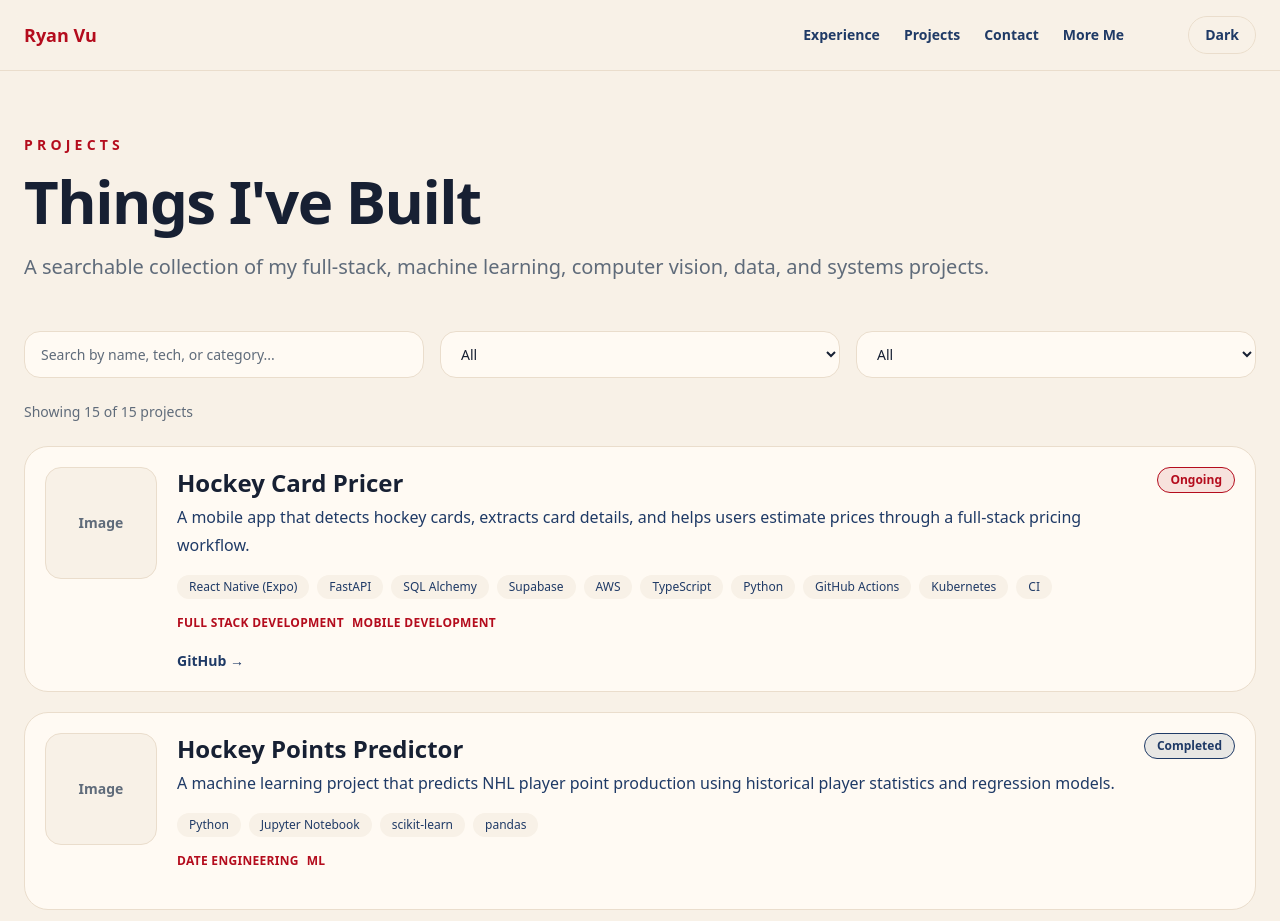
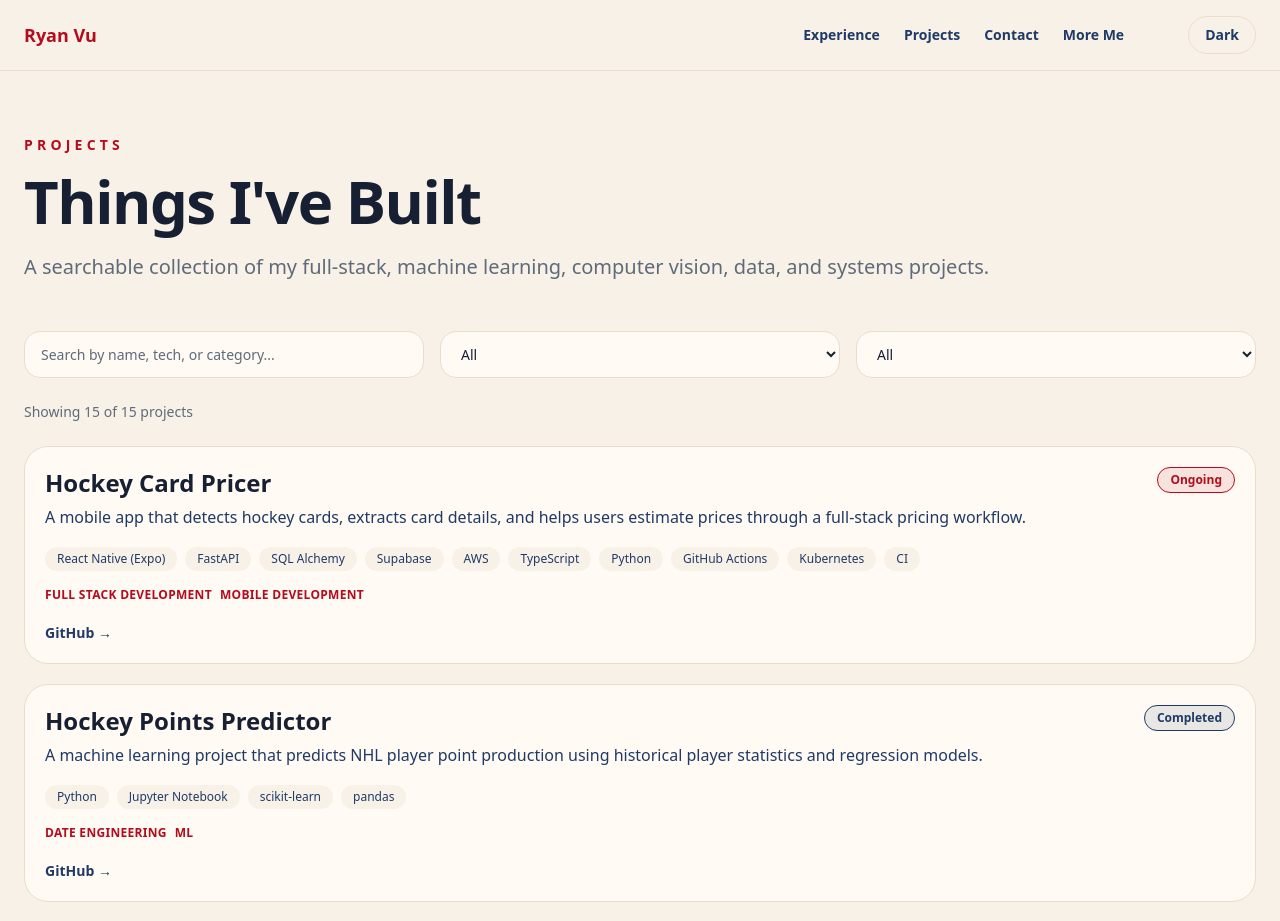
Before and after one commit to vuer13/ryan-vu-portfolio, a Next.js app: page /projects in a window 1280 px wide. Shown: the top 921 px of the page. Built offline with nearby package versions, Linux system fonts and the light colour scheme.

Commit message:
chore: added project github links

```diff
--- a/src/components/ProjectsList.tsx
+++ b/src/components/ProjectsList.tsx
@@ -116,20 +116,6 @@ export default function ProjectsList({ projects }: ProjectsListProps) {
                         key={project.title}
                         className="flex flex-col gap-5 rounded-3xl border border-border bg-card p-5 transition hover:border-primary md:flex-row"
                     >
-                        <div className="flex h-28 w-28 flex-none items-center justify-center rounded-2xl border border-border bg-background text-sm font-semibold text-muted">
-                            {project.image ? (
-                                <Image
-                                    src={project.image.src}
-                                    alt={project.image.alt}
-                                    width={112}
-                                    height={112}
-                                    className="h-full w-full rounded-2xl object-cover"
-                                />
-                            ) : (
-                                <span>Image</span>
-                            )}
-                        </div>
-
                         <div className="flex-1">
                             <div className="flex flex-col justify-between gap-3 sm:flex-row sm:items-start">
                                 <div>
--- a/src/data/project.ts
+++ b/src/data/project.ts
@@ -1,18 +1,11 @@
 export type Status = "Completed" | "Ongoing";
-
-export type Photo = {
-    src: string;
-    alt: string;
-};
 
 export type Project = {
     title: string;
     description: string;
-    image?: Photo;
     tech: string[];
     github?: string;
     demo?: string;
-    highlights: string;
     category: string[];
     status: Status;
 };
@@ -35,7 +28,6 @@ export const projects: Project[] = [
             "CI",
         ],
         github: "https://github.com/vuer13/hockey-card-pricer",
-        highlights: "",
         category: ["Full Stack Development", "Mobile Development"],
         status: "Ongoing",
     },
@@ -44,8 +36,7 @@ export const projects: Project[] = [
         description:
             "A machine learning project that predicts NHL player point production using historical player statistics and regression models.",
         tech: ["Python", "Jupyter Notebook", "scikit-learn", "pandas"],
-        github: "",
-        highlights: "",
+        github: "https://github.com/vuer13/nhl-player-predictor",
         category: ["Date Engineering", "ML"],
         status: "Completed",
     },
@@ -54,8 +45,7 @@ export const projects: Project[] = [
         description:
             "A deep learning object detection model trained to locate hockey cards in images using Faster R-CNN.",
         tech: ["Python", "PyTorch"],
-        github: "",
-        highlights: "",
+        github: "https://github.com/vuer13/FasterRCNN-HockeyCardSegmentation",
         category: ["Computer Vision", "Deep Learning"],
         status: "Completed",
     },
@@ -64,8 +54,7 @@ export const projects: Project[] = [
         description:
             "A convolutional neural network for classifying retinal disease from medical eye images.",
         tech: ["Python", "Tensorflow"],
-        github: "",
-        highlights: "",
+        github: "https://github.com/vuer13/retina-disease-cnn",
         category: ["Computer Vision", "Deep Learning"],
         status: "Completed",
     },
@@ -74,8 +63,7 @@ export const projects: Project[] = [
         description:
             "A full-stack journaling app that lets users write entries, store them securely, and generate AI-powered reflections.",
         tech: ["React", "Express.js", "Node.js", "Mongo", "JavaScript"],
-        github: "",
-        highlights: "",
+        github: "https://github.com/vuer13/Journal-Daily",
         category: ["Full Stack", "Web Development"],
         status: "Completed",
     },
@@ -84,8 +72,7 @@ export const projects: Project[] = [
         description:
             "A Chrome extension designed to improve webpage accessibility and readability for users with visual difficulties.",
         tech: ["JavaScript", "HTML", "CSS"],
-        github: "",
-        highlights: "",
+        github: "https://github.com/vuer13/vision-aid",
         category: ["Chrome Extension"],
         status: "Completed",
     },
@@ -94,8 +81,7 @@ export const projects: Project[] = [
         description:
             "A database-backed web application for managing farm, crop, customer, and transaction data.",
         tech: ["Oracle RDBMS", "JavaScript", "SQL", "Node.js", "Express.js"],
-        github: "",
-        highlights: "",
+        github: "https://github.com/vuer13/Farmer_Database_Management",
         category: ["Database", "Web Development", "Full Stack Development"],
         status: "Completed",
     },
@@ -104,8 +90,7 @@ export const projects: Project[] = [
         description:
             "A Java desktop application for tracking personal health information through a simple Swing-based interface.",
         tech: ["Java", "Java Swing"],
-        github: "",
-        highlights: "",
+        github: "https://github.com/vuer13/Health-Tracker",
         category: ["Software Construction"],
         status: "Completed",
     },
@@ -114,8 +99,7 @@ export const projects: Project[] = [
         description:
             "A low-level C systems project implementing user-level threading and cooperative scheduling.",
         tech: ["C"],
-        github: "",
-        highlights: "",
+        github: "https://github.com/vuer13/uthreads",
         category: ["Computer Systems"],
         status: "Ongoing",
     },
@@ -124,8 +108,7 @@ export const projects: Project[] = [
         description:
             "A GPT-style Transformer model implemented from scratch in PyTorch for next-token prediction.",
         tech: ["Python", "PyTorch", "JaxTyping"],
-        github: "",
-        highlights: "",
+        github: "https://github.com/vuer13/Transformer",
         category: ["Machine Learning"],
         status: "Ongoing",
     },
@@ -134,8 +117,7 @@ export const projects: Project[] = [
         description:
             "A machine learning and data analysis project using New York dataset features to clean, explore, and model real-world trends.",
         tech: ["Python", "pandas", "scikit-learn"],
-        github: "",
-        highlights: "",
+        github: "https://github.com/vuer13/CPSC330-HW5",
         category: ["Data Analysis", "Data Engineering", "Machine Learning"],
         status: "Completed",
     },
@@ -151,8 +133,7 @@ export const projects: Project[] = [
             "Gemini",
             "Eleven Labs",
         ],
-        github: "",
-        highlights: "",
+        github: "https://github.com/vuer13/Stormhacks-FutureVent",
         category: ["Hackathon", "Full Stack Development", "Web Development"],
         status: "Completed",
     },
@@ -161,8 +142,7 @@ export const projects: Project[] = [
         description:
             "A Streamlit dashboard for visualizing stock performance and running Monte Carlo simulations for portfolio analysis.",
         tech: ["Python", "Streamlit"],
-        github: "",
-        highlights: "",
+        github: "https://github.com/vuer13/Health-Tracker",
         category: ["Monte Carlo", "Statistics"],
         status: "Completed",
     },
@@ -171,8 +151,7 @@ export const projects: Project[] = [
         description:
             "A C++ data structures project that manipulates image data using linked list-based representations.",
         tech: ["C++"],
-        github: "",
-        highlights: "",
+        github: "https://github.com/vuer13/LinkedLists-Photo",
         category: ["Data Structures and Algorithms"],
         status: "Completed",
     },
@@ -181,8 +160,7 @@ export const projects: Project[] = [
         description:
             "A C++ image processing project that uses a ternary tree structure to recursively represent and manipulate images.",
         tech: ["C++"],
-        github: "",
-        highlights: "",
+        github: "https://github.com/vuer13/TrenaryTree-Image",
         category: ["Data Structures and Algorithms"],
         status: "Completed",
     },
```
